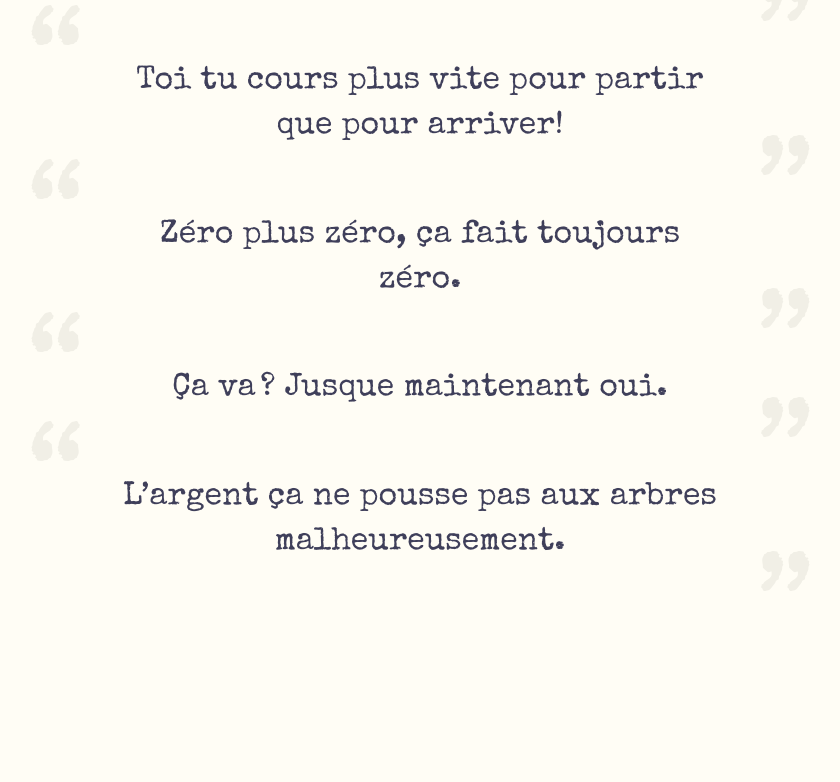
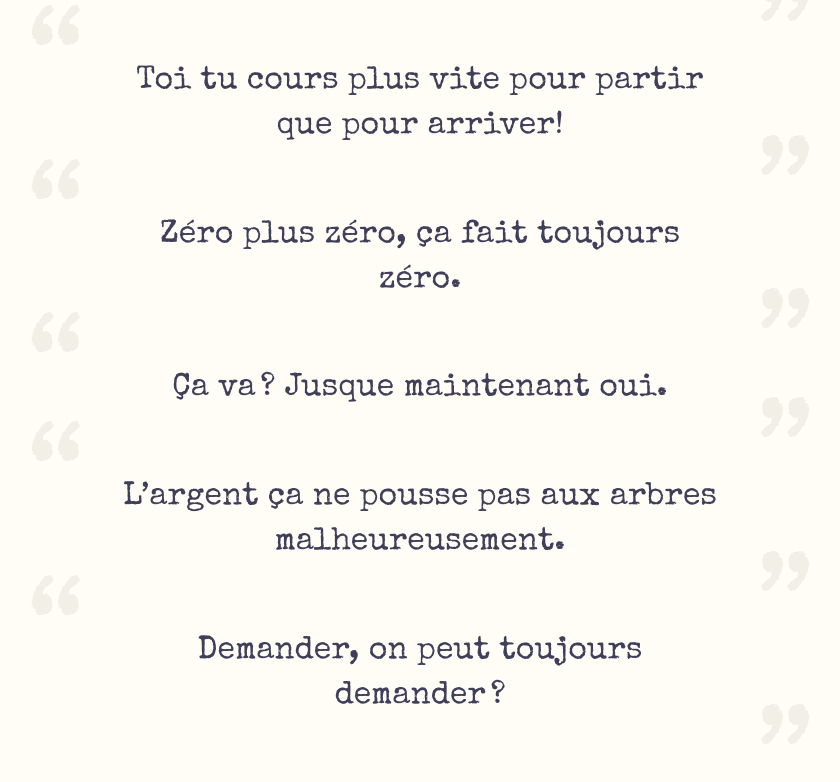
Before and after one commit to Thib-G/pasevident.be, a Vue app: page / in a window 1280 px wide. Shown: the part 7462-8244 px from the top of the page, without its empty margins (220-1060 px from the left). Before the commit the page ends 8167 px from the top, so only its background shows below. Built offline with nearby package versions, Linux system fonts and the light colour scheme; a web font is replaced by a local one.

Commit message:
Update index.js
Add new quote

```diff
--- a/src/assets/sentences/index.js
+++ b/src/assets/sentences/index.js
@@ -62,4 +62,5 @@ export default [
   { id: 56, html: 'Zéro plus zéro, ça fait toujours zéro.' },
   { id: 57, html: 'Ça va&#8239;? Jusque maintenant oui.' },
   { id: 58, html: 'L’argent ça ne pousse pas aux arbres malheureusement.' },
+  { id: 59, html: 'Demander, on peut toujours demander&#8239;?' },
 ];
```
